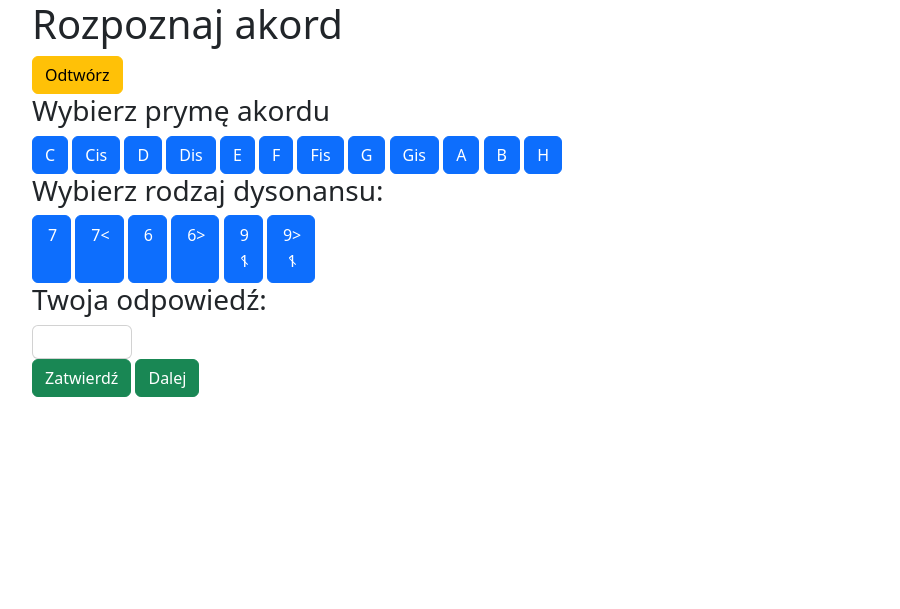
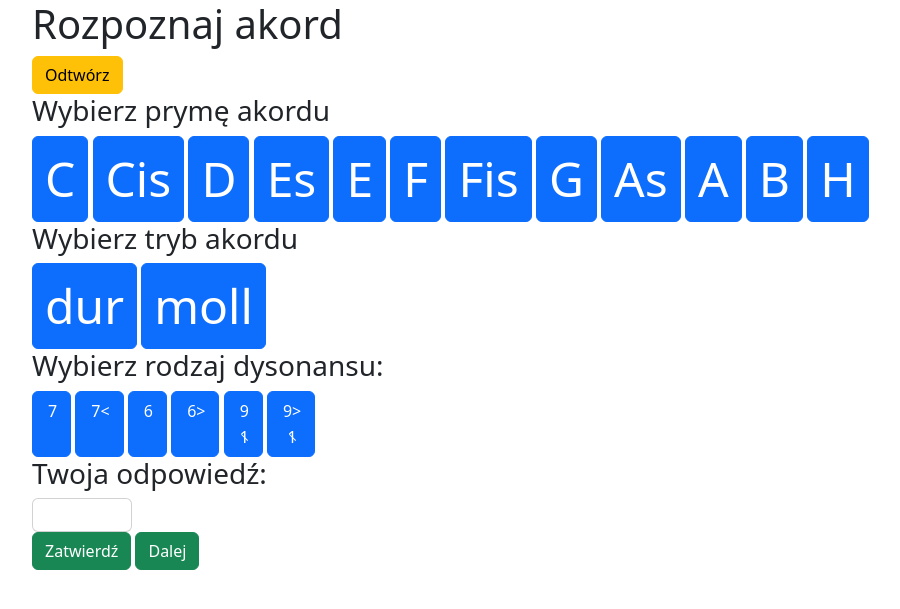
Before and after one commit to wmokrogulski/chords-game, a Flask app: page /dissonant/ in a window 1280 px wide. Shown: the top 609 px of the page, without its empty margins (50-950 px from the left). Run offline with Flask 3, Linux system fonts and the light colour scheme; some libraries are stand-ins or nearby versions.

Commit message:
correct user answer displaying in dissonant chords

```diff
--- a/templates/dissonant.html
+++ b/templates/dissonant.html
@@ -13,7 +13,7 @@
 
     <!-- Latest compiled JavaScript -->
     <script src="https://cdn.jsdelivr.net/npm/bootstrap@5.3.1/dist/js/bootstrap.bundle.min.js"></script>
-    <title>Rozpoznaj dominantę</title>
+    <title>Rozpoznaj akord</title>
     <style>
       .strikethrough {
         position: relative;
@@ -34,7 +34,7 @@
         transform: rotate(45deg);
       }
 
-      .dominant {
+      .chord {
         font-size: 3em;
       }
       .root-note {
@@ -49,24 +49,56 @@
     <script>
       var socket = io()
       let chordType = null
-      function setDominantType(el) {
-        document.getElementById("user-answer").innerHTML = el.innerHTML
+      function setChordType(el) {
+        if (document.getElementById("user-answer").innerHTML != "") {
+          let chordRoot = document
+            .getElementById("user-answer")
+            .getElementsByClassName("chord")[0].innerHTML
+          document.getElementById("user-answer").innerHTML = el.innerHTML
+          const span = document
+            .getElementById("user-answer")
+            .getElementsByClassName("chord")[0]
+          span.innerHTML = chordRoot
+        } else {
+          document.getElementById("user-answer").innerHTML = el.innerHTML
+        }
         chordType = el.id
         console.log(chordType)
       }
-      function setDominantRoot(el) {
-        chordRoot = el.id.substr(4)
+      function setChordMode(el) {
+        chordMode = el.id
+        setChordModeFun()
+      }
+      function setChordModeFun() {
+        console.log(chordMode)
+        if (chordMode == "min") {
+          const span = document
+            .getElementById("user-answer")
+            .getElementsByClassName("chord")[0]
+          span.innerHTML =
+            span.innerHTML[0].toLowerCase() + span.innerHTML.slice(1)
+        } else {
+          const span = document
+            .getElementById("user-answer")
+            .getElementsByClassName("chord")[0]
+          span.innerHTML =
+            span.innerHTML[0].toUpperCase() + span.innerHTML.slice(1)
+        }
+      }
+      function setChordRoot(el) {
+        chordRoot = el.children[0].innerHTML
         console.log(chordType)
         console.log(chordRoot)
 
         if (document.getElementById("user-answer").innerHTML != "") {
           const span = document
             .getElementById("user-answer")
-            .getElementsByClassName("root-note")[0]
-          span.innerHTML = el.innerHTML
+            .getElementsByClassName("chord")[0]
+          span.innerHTML = el.children[0].innerHTML
         } else {
           document.getElementById("user-answer").innerHTML = el.innerHTML
         }
+        setChordModeFun()
       }
       function answer() {
         socket.emit("answer", { chordType, chordRoot })
@@ -102,14 +134,19 @@
         document.getElementById("sound").src = data["audio_b64"]
       })
       window.onload = function () {
-        for (let x of document.getElementsByClassName("dominant-type")) {
+        for (let x of document.getElementsByClassName("chord-type")) {
           x.onclick = function () {
-            setDominantType(x)
+            setChordType(x)
           }
         }
-        for (let x of document.getElementsByClassName("root")) {
+        for (let x of document.getElementsByClassName("chord-mode")) {
           x.onclick = function () {
-            setDominantRoot(x)
+            setChordMode(x)
+          }
+        }
+        for (let x of document.getElementsByClassName("chord-root")) {
+          x.onclick = function () {
+            setChordRoot(x)
           }
         }
         document.getElementById("confirm").onclick = answer
@@ -129,101 +166,118 @@
             The audio tag is not supported by your browser.
           </audio>
           <h3>Wybierz prymę akordu</h3>
-          <button class="btn btn-primary" id="C">C</button>
-          <button class="btn btn-primary" id="Cs">Cis</button>
-          <button class="btn btn-primary" id="D">D</button>
-          <button class="btn btn-primary" id="Ds">Dis</button>
-          <button class="btn btn-primary" id="E">E</button>
-          <button class="btn btn-primary" id="F">F</button>
-          <button class="btn btn-primary" id="Fs">Fis</button>
-          <button class="btn btn-primary" id="G">G</button>
-          <button class="btn btn-primary" id="Gs">Gis</button>
-          <button class="btn btn-primary" id="A">A</button>
-          <button class="btn btn-primary" id="Bb">B</button>
-          <button class="btn btn-primary" id="B">H</button>
+          <div>
+            <button class="btn btn-primary chord-root" id="C">
+              <span class="chord">C</span>
+            </button>
+            <button class="btn btn-primary chord-root" id="Cs">
+              <span class="chord">Cis</span>
+            </button>
+            <button class="btn btn-primary chord-root" id="D">
+              <span class="chord">D</span>
+            </button>
+            <button class="btn btn-primary chord-root" id="Ds">
+              <span class="chord">Es</span>
+            </button>
+            <button class="btn btn-primary chord-root" id="E">
+              <span class="chord">E</span>
+            </button>
+            <button class="btn btn-primary chord-root" id="F">
+              <span class="chord">F</span>
+            </button>
+            <button class="btn btn-primary chord-root" id="Fs">
+              <span class="chord">Fis</span>
+            </button>
+            <button class="btn btn-primary chord-root" id="G">
+              <span class="chord">G</span>
+            </button>
+            <button class="btn btn-primary chord-root" id="Gs">
+              <span class="chord">As</span>
+            </button>
+            <button class="btn btn-primary chord-root" id="A">
+              <span class="chord">A</span>
+            </button>
+            <button class="btn btn-primary chord-root" id="Bb">
+              <span class="chord">B</span>
+            </button>
+            <button class="btn btn-primary chord-root" id="B">
+              <span class="chord">H</span>
+            </button>
+          </div>
+          <h3>Wybierz tryb akordu</h3>
+          <div>
+            <button class="btn btn-primary chord-mode" id="maj">
+              <span class="chord">dur</span>
+            </button>
+            <button class="btn btn-primary chord-mode" id="min">
+              <span class="chord">moll</span>
+            </button>
+          </div>
           <h3>Wybierz rodzaj dysonansu:</h3>
           <div>
-            <button class="btn btn-primary dominant-type" id="D7">
+            <button class="btn btn-primary chord-type" id="D7">
               <table>
                 <tr>
-                  <td rowspan="2"><span class="dominant"></span></td>
+                  <td rowspan="2"><span class="chord"></span></td>
                   <td>7</td>
                 </tr>
                 <tr>
                   <td>&nbsp</td>
                 </tr>
-                <tr>
-                  <td class="text-center"><span class="root-note"></span></td>
-                </tr>
               </table>
             </button>
-            <button class="btn btn-primary dominant-type" id="D7M">
+            <button class="btn btn-primary chord-type" id="D7M">
               <table>
                 <tr>
-                  <td rowspan="2"><span class="dominant"></span></td>
+                  <td rowspan="2"><span class="chord"></span></td>
                   <td>7&lt;</td>
                 </tr>
                 <tr>
                   <td>&nbsp</td>
                 </tr>
-                <tr>
-                  <td class="text-center"><span class="root-note"></span></td>
-                </tr>
               </table>
             </button>
-            <button class="btn btn-primary dominant-type" id="D6">
+            <button class="btn btn-primary chord-type" id="D6">
               <table>
                 <tr>
-                  <td rowspan="2"><span class="dominant"></span></td>
+                  <td rowspan="2"><span class="chord"></span></td>
                   <td>6</td>
                 </tr>
                 <tr>
                   <td>&nbsp</td>
                 </tr>
-                <tr>
-                  <td class="text-center"><span class="root-note"></span></td>
-                </tr>
               </table>
             </button>
-            <button class="btn btn-primary dominant-type" id="D6m">
+            <button class="btn btn-primary chord-type" id="D6m">
               <table>
                 <tr>
-                  <td rowspan="2"><span class="dominant"></span></td>
+                  <td rowspan="2"><span class="chord"></span></td>
                   <td>6&gt;</td>
                 </tr>
                 <tr>
                   <td>&nbsp</td>
                 </tr>
-                <tr>
-                  <td class="text-center"><span class="root-note"></span></td>
-                </tr>
               </table>
             </button>
-            <button class="btn btn-primary dominant-type" id="D9no1">
+            <button class="btn btn-primary chord-type" id="D9no1">
               <table>
                 <tr>
-                  <td rowspan="2"><span class="dominant"></span></td>
+                  <td rowspan="2"><span class="chord"></span></td>
                   <td>9</td>
                 </tr>
                 <tr>
                   <td><span class="strikethrough">1</span></td>
                 </tr>
-                <tr>
-                  <td class="text-center"><span class="root-note"></span></td>
-                </tr>
               </table>
             </button>
-            <button class="btn btn-primary dominant-type" id="D9bno1">
+            <button class="btn btn-primary chord-type" id="D9bno1">
               <table>
                 <tr>
-                  <td rowspan="2"><span class="dominant"></span></td>
+                  <td rowspan="2"><span class="chord"></span></td>
                   <td>9&gt;</td>
                 </tr>
                 <tr>
                   <td><span class="strikethrough">1</span></td>
-                </tr>
-                <tr>
-                  <td class="text-center"><span class="root-note"></span></td>
                 </tr>
               </table>
             </button>
```
